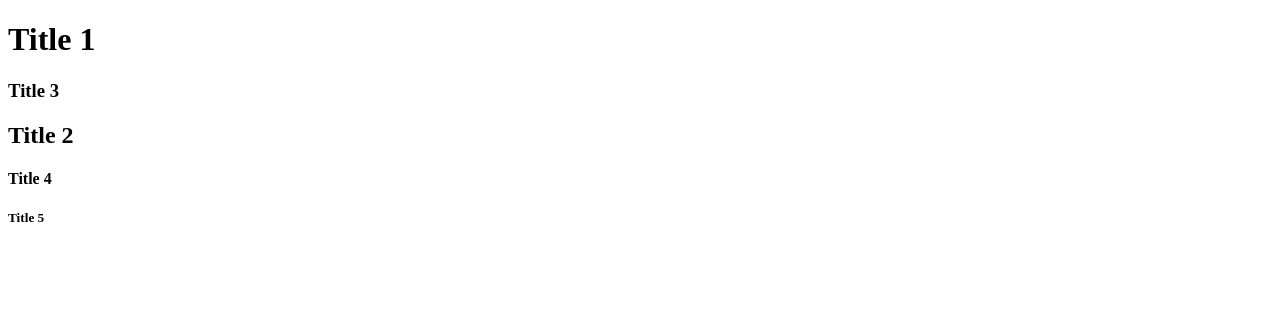
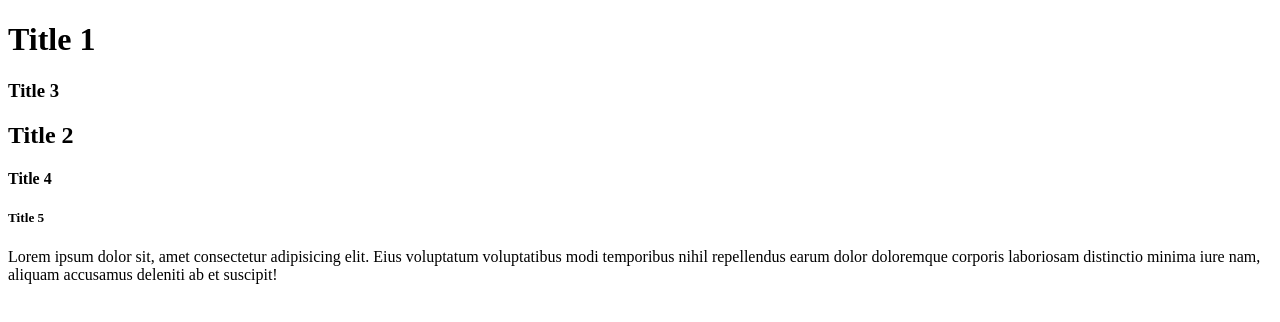
Before and after one commit to HEMALSEBASTIAN/github, a plain HTML site: page index.html in a window 1280 px wide. Drawn offline with Linux system fonts and the light colour scheme.

Commit message:
added paragraph

```diff
--- a/index.html
+++ b/index.html
@@ -12,5 +12,6 @@
     <h2>Title 2</h2>
     <h4>Title 4</h4>
     <h5>Title 5</h5>
+    <p>Lorem ipsum dolor sit, amet consectetur adipisicing elit. Eius voluptatum voluptatibus modi temporibus nihil repellendus earum dolor doloremque corporis laboriosam distinctio minima iure nam, aliquam accusamus deleniti ab et suscipit!</p>
 </body>
 </html>
```
